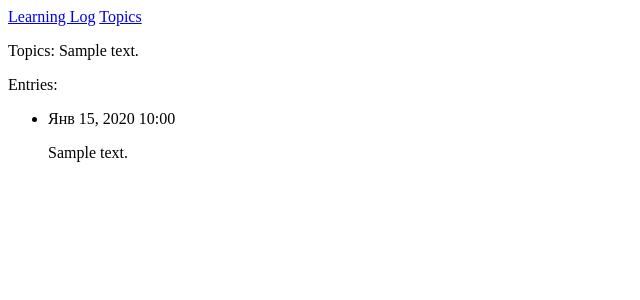
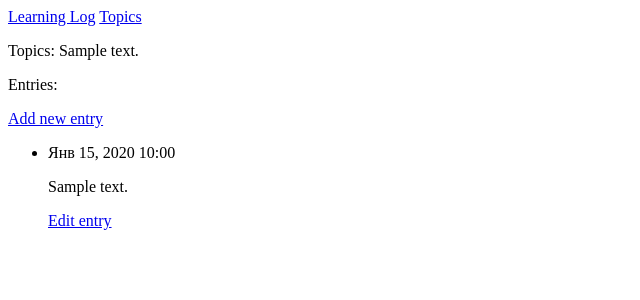
Before and after one commit to mikechirkov44/Learning_Log, a Django app: page /topics/1 in a window 1280 px wide. Shown: the top 300 px of the page, without its empty margins (0-640 px from the left). Run offline with Django 4.2, Linux system fonts and the light colour scheme; tables that the repository leaves empty hold one stand-in row (values such as "Sample post").

Commit message:
forms have been added

```diff
--- a/learning_log/urls.py
+++ b/learning_log/urls.py
@@ -18,5 +18,5 @@ from django.urls import path, include
 
 urlpatterns = [
     path("admin/", admin.site.urls),
-    path("", include('learning_logs.urls')),
+    path("", include("learning_logs.urls")),
 ]
--- a/learning_logs/templates/learning_logs/topic.html
+++ b/learning_logs/templates/learning_logs/topic.html
@@ -4,12 +4,17 @@
 <p>Topics: {{ topic }}</p>
 
 <p>Entries:</p>
+<p>
+    <a href="{% url 'learning_logs:new_entry' topic.id %}">Add new entry</a>
+</p>
 <ul>
 {% for entry in entries %}
     <li>
         <p>{{ entry.date_added|date:"M d, Y H:i" }}</p>
         <p>{{ entry.text|linebreaks }}</p>
-
+        <p>
+            <a href="{% url 'learning_logs:edit_entry' entry.id %}">Edit entry</a>
+        </p>
     </li>
 {% empty %}
     <li>There are no entries for this topic yet.</li>
--- a/learning_logs/templates/learning_logs/topics.html
+++ b/learning_logs/templates/learning_logs/topics.html
@@ -12,4 +12,5 @@
     <li>No topics have been added yet.</li>
 {% endfor %}
 </ul>
+<a href="{% url 'learning_logs:new_topic' %}">Add a new topic</a>
 {% endblock content %}
--- a/learning_logs/urls.py
+++ b/learning_logs/urls.py
@@ -11,4 +11,10 @@ urlpatterns = [
     path('topics/', views.topics, name='topics'),
     # Страница с подробной информацией по отдельной схеме
     path('topics/<int:topic_id>', views.topic, name='topic'),
+    # Страница для добавления новой темы
+    path('new_topic/', views.new_topic, name='new_topic'),
+    # Страница для добавления новой записи по теме
+    path('new_entry/<int:topic_id>/', views.new_entry, name='new_entry'),
+    # Страница для редактирования записи
+    path('edit_entry/<int:entry_id>/', views.edit_entry, name='edit_entry'),
 ]
--- a/learning_logs/views.py
+++ b/learning_logs/views.py
@@ -1,5 +1,6 @@
-from django.shortcuts import render
-from .models import Topic
+from django.shortcuts import render, redirect
+from .models import Topic, Entry
+from .forms import TopicForm, EntryForm
 
 
 def index(request):
@@ -25,3 +26,63 @@ def topic(request, topic_id):
         'entries': entries,
     }
     return render(request, 'learning_logs/topic.html', context)
+
+
+def new_topic(request):
+    """Определяет новую тему"""
+    if request.method != "POST":
+        # Данные не отправились; создается пустая форма.
+        form = TopicForm()
+    else:
+        # Отправлены данные POST; обработать данные.
+        form = TopicForm(data=request.POST)
+        if form.is_valid():
+            form.save()
+            return redirect('learning_logs:topics'
+                            )
+    # Вывести пустую или недействительную форму.
+    context = {'form': form}
+    return render(request, 'learning_logs/new_topic.html', context)
+
+
+def new_entry(request, topic_id):
+    """Добавляет новую запись по конкретной теме"""
+    topic = Topic.objects.get(id=topic_id)
+    if request.method != "POST":
+        # Данные не отправились; создается пустая форма.
+        form = EntryForm()
+    else:
+        # Отправлены данные POST; обработать данные.
+        form = EntryForm(data=request.POST)
+        if form.is_valid():
+            new_entry = form.save(commit=False)
+            new_entry.topic = topic
+            new_entry.save()
+            return redirect('learning_logs:topic', topic_id=topic_id)
+
+    # Вывести пустую или недействительную форму.
+    context = {'topic': topic, 'form': form}
+    return render(request, 'learning_logs/new_entry.html', context)
+
+
+def edit_entry(request, entry_id):
+    """Редактируем существующую запись."""
+    entry = Entry.objects.get(id=entry_id)
+    topic = entry.topic
+
+    if request.method != "POST":
+        # Исходный запрос; форма заполняется данными текущей записи.
+        form = EntryForm(instance=entry)
+    else:
+        # Отправка данных POST;обработать данные.
+        form = EntryForm(instance=entry, data=request.POST)
+        if form.is_valid():
+            form.save()
+            return redirect('learning_logs:topic', topic_id=topic.id)
+
+    context = {
+        'entry': entry,
+        'topic': topic,
+        'form': form
+    }
+    return render(request, 'learning_logs/edit_entry.html', context)
```
Also changed, not shown: learning_logs/forms.py (added, +18 -0 lines), learning_logs/templates/learning_logs/edit_entry.html (added, +13 -0 lines), learning_logs/templates/learning_logs/new_entry.html (added, +13 -0 lines), learning_logs/templates/learning_logs/new_topic.html (added, +10 -0 lines).
